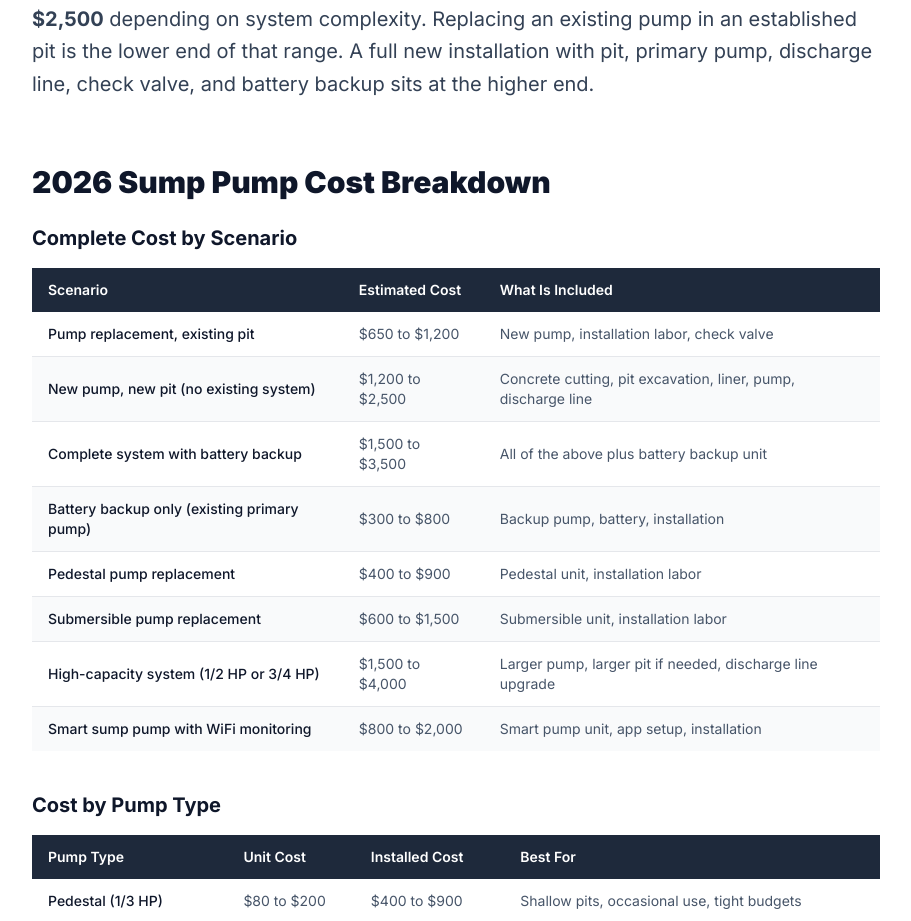
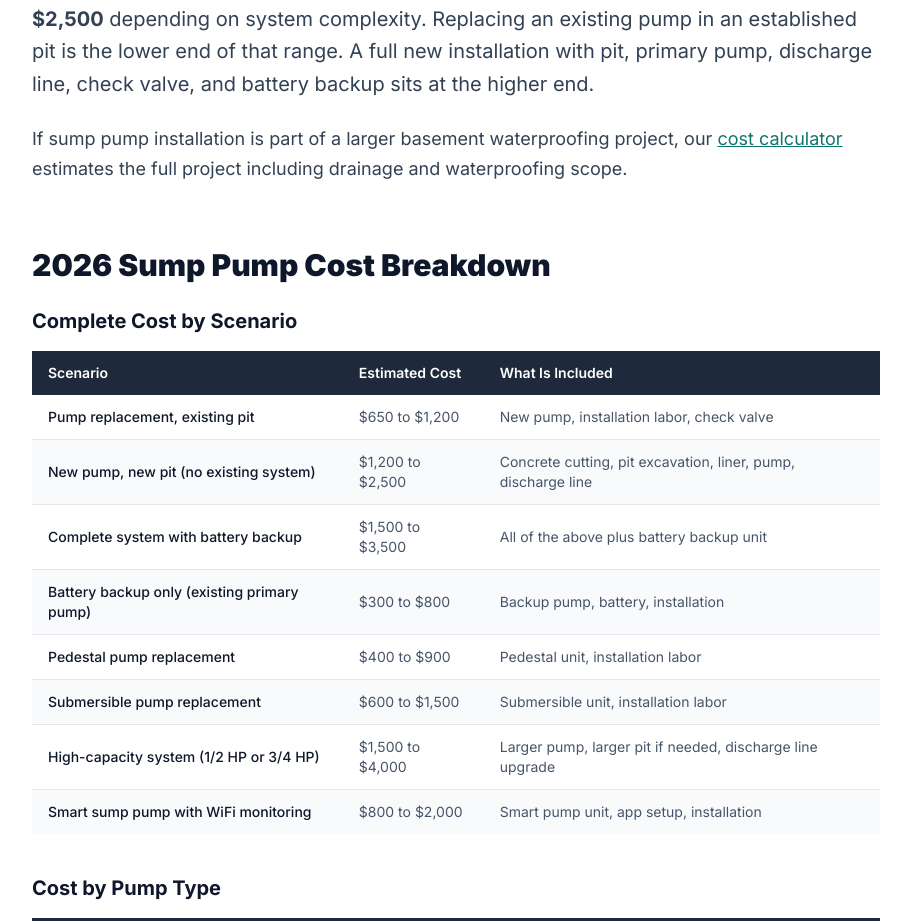
Before and after one commit to thebasementguide2026/basement-guide, a Next.js app: page /articles/sump-pump-cost in a window 1280 px wide. Shown: the part 988-1909 px from the top of the page, without its empty margins (184-1095 px from the left). Built offline with nearby package versions, Linux system fonts and the light colour scheme.

Commit message:
Add internal link to /cost-guides/basement-waterproofing-cost-calculator

```diff
--- a/app/articles/sump-pump-cost/page.tsx
+++ b/app/articles/sump-pump-cost/page.tsx
@@ -68,6 +68,9 @@ export default function SumpPumpCost() {
           </p>
           <p className='text-xl text-slate-700 leading-relaxed mb-6'>
             The average cost to install a sump pump in 2026 is <strong>$1,200 to $1,800</strong> for a complete new system professionally installed, with most homeowners paying between <strong>$650 and $2,500</strong> depending on system complexity. Replacing an existing pump in an established pit is the lower end of that range. A full new installation with pit, primary pump, discharge line, check valve, and battery backup sits at the higher end.
+          </p>
+          <p className='text-lg text-slate-700 leading-relaxed mb-6'>
+            If sump pump installation is part of a larger basement waterproofing project, our <Link href='/cost-guides/basement-waterproofing-cost-calculator' className='text-teal-700 underline hover:text-teal-900'>cost calculator</Link> estimates the full project including drainage and waterproofing scope.
           </p>
         </div>
 
```
